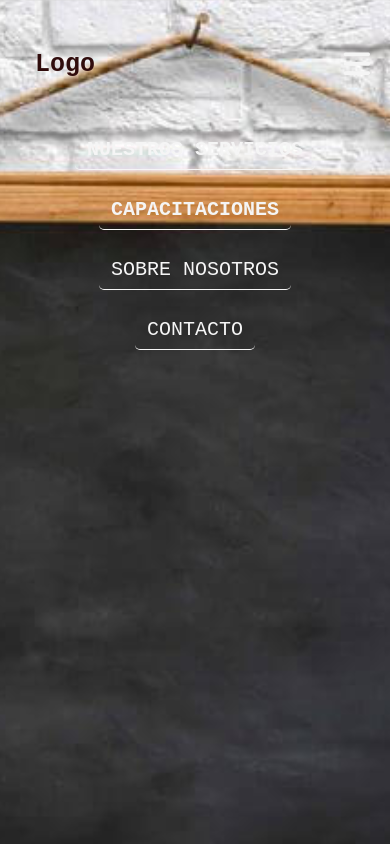
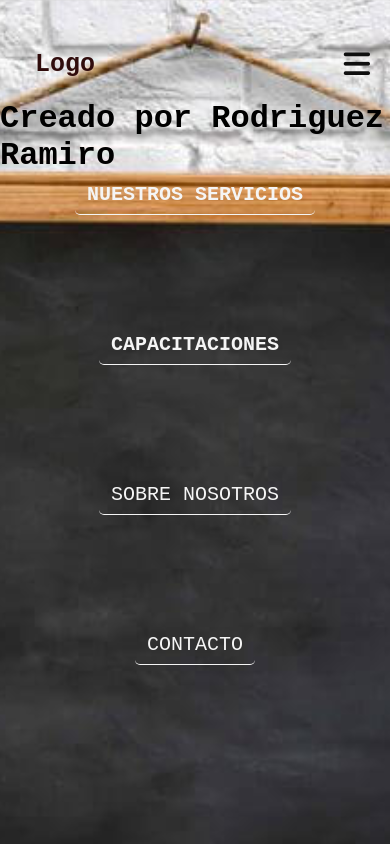
Before and after one commit to ramirorgz/classport, a plain HTML site: page index.html in a window 390 px wide. Shown: the top 844 px of the page. Drawn offline with Linux system fonts and the light colour scheme.

Commit message:
elimineImgs

```diff
--- a/index.html
+++ b/index.html
@@ -46,6 +46,11 @@
         </p>
       </div>
     </main> -->
+    <footer class="footer">
+      <div class="container">
+        <h1>Creado por Rodriguez Ramiro</h1>
+      </div>
+    </footer>
     <script src="main.js"></script>
     <script
       src="https://kit.fontawesome.com/85b509a732.js"
--- a/style.css
+++ b/style.css
@@ -62,7 +62,7 @@ body {
   transition: 0.8s;
 }
 .nav-toggle {
-  color: whitesmoke;
+  color: rgb(15, 15, 15);
   background: none;
   border: none;
   font-size: 30px;
@@ -110,7 +110,7 @@ body {
     transition: left 0.5s;
   }
   .nav-menu-item {
-    line-height: 60px;
+    line-height: 150px;
   }
 
   .nav-menu-link:hover,
```
Also changed, not shown: assets/imagenes/Blackboard-Vector-PNG.png (deleted), assets/imagenes/png-clipart-public-transport-bus-service-transit-bus-school-bus-bus-public-logo-school-bus.png (deleted), assets/imagenes/transparent-back-to-school-supplies-5e9e4118932cf4.3937682515874296566028.jpg (deleted).
